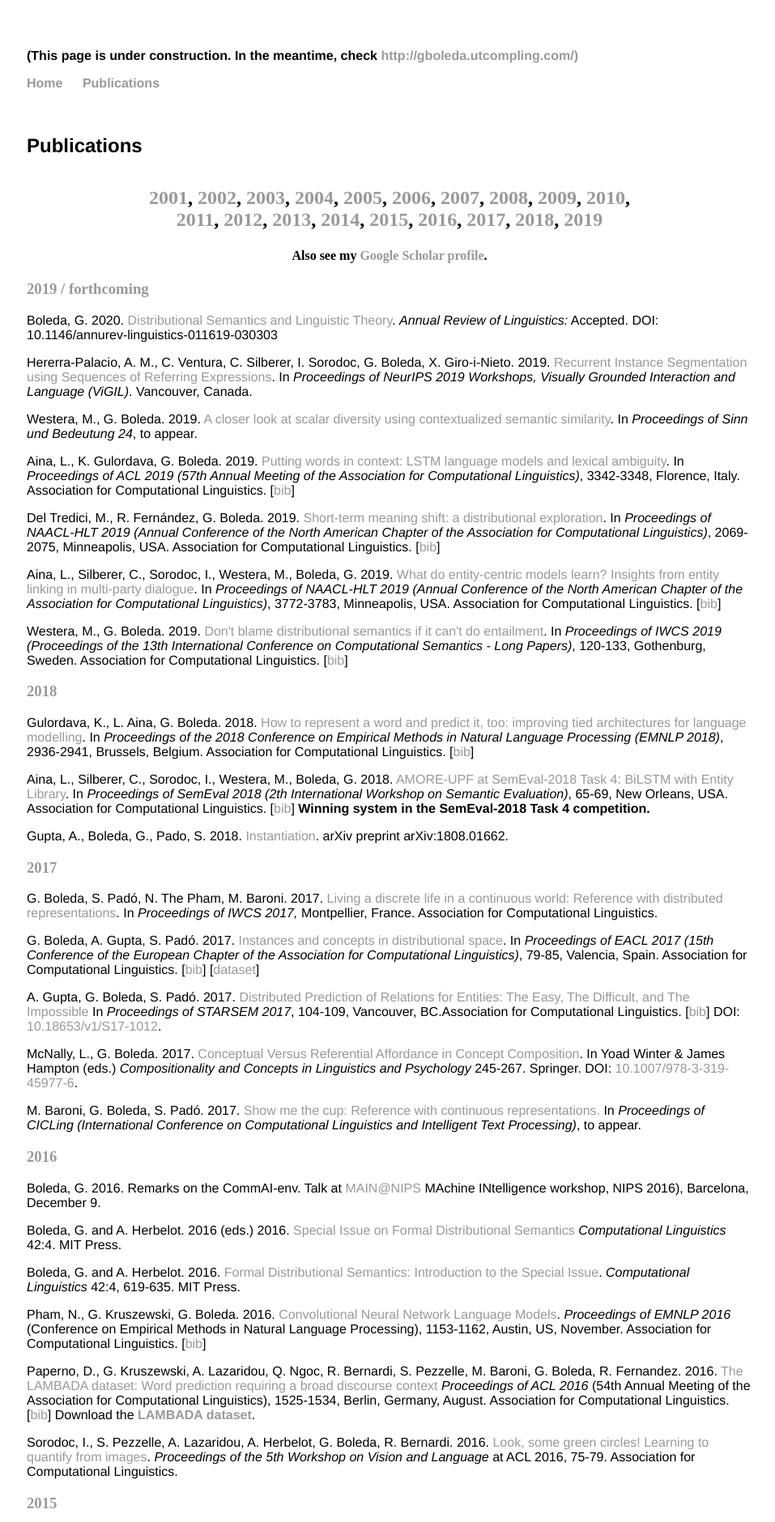
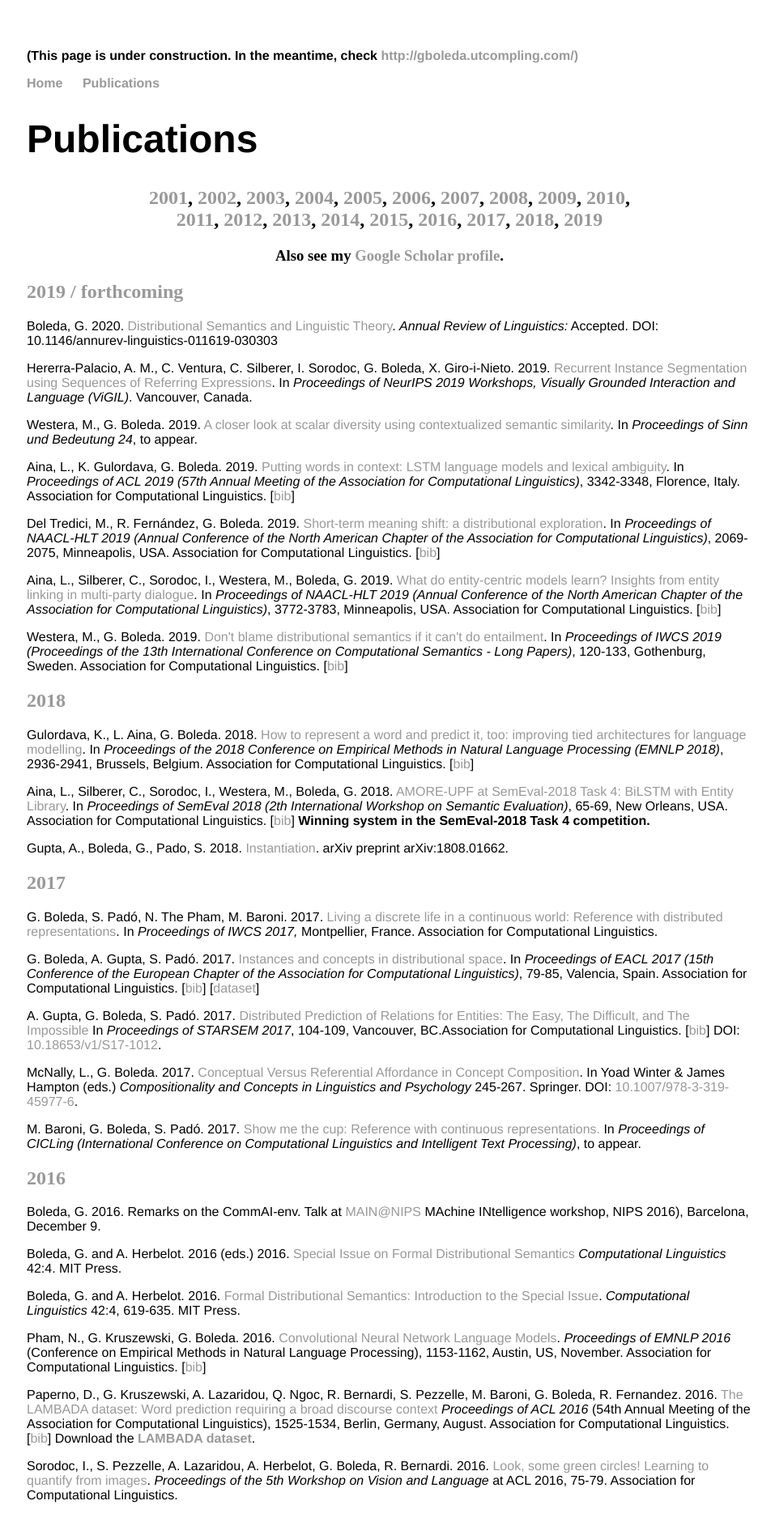
Before and after one commit to gboleda/gboleda.github.io, a Jekyll site: the page built from pubs/index.html, in a window 1280 px wide. Shown: the top 1880 px of the page at 81% size, without its empty margins (159-1116 px from the left). Built offline with Jekyll 4.4.1, drawn with Linux system fonts in a browser that asks for light colours.

Commit message:
format embellishment

```diff
--- a/pubs/index.html
+++ b/pubs/index.html
@@ -3,7 +3,7 @@ layout: default
 title: Publications
 ---
 
-<h1 style="text-align:left"><font size="5">Publications</font></h1>
+<h1 style="text-align:left">Publications</h1>
 <h2 align="center">
 <a href="#2001">2001</a>,
 <a href="#2002">2002</a>,
@@ -19,9 +19,9 @@ title: Publications
 <a href="#2011">2011</a>, <a href="#2012">2012</a>, <a href="#2013">2013</a>, <a href="#2014">2014</a>, <a href="#2015">2015</a>, <a href="#2016">2016</a>, <a href="#2017">2017</a>, <a href="#2018">2018</a>, <a href="#2019">2019</a>
 </h2>
 
-<h4 style="text-align:center">Also see my <a href="https://scholar.google.com/citations?user=NFJ9kUEAAAAJ">Google Scholar profile</a>.</h4>
+<h3 style="text-align:center">Also see my <a href="https://scholar.google.com/citations?user=NFJ9kUEAAAAJ">Google Scholar profile</a>.</h3>
 
-<h3><a name="2019">2019 / forthcoming</a></h3>
+<h2><a name="2019">2019 / forthcoming</a></h2>
 
 <!--
 <p>. 2020.
@@ -66,7 +66,7 @@ In <i>Proceedings of IWCS 2019 (Proceedings of the 13th International Conference
 [<a href="https://www.aclweb.org/anthology/papers/W/W19/W19-0410.bib" >bib</a>]
 </p>
 
-<h3><a name="2018">2018</a></h3>
+<h2><a name="2018">2018</a></h2>
 
 <p>Gulordava, K., L. Aina, G. Boleda. 2018.
   <a href="https://www.aclweb.org/anthology/D18-1323.pdf">How to represent a word and predict it, too: improving tied architectures for language modelling</a>. In<em> Proceedings of the 2018 Conference on Empirical Methods in Natural Language Processing  (EMNLP 2018)</em>, 2936-2941, Brussels, Belgium. Association for Computational Linguistics.
@@ -82,7 +82,7 @@ In <i>Proceedings of SemEval 2018 (2th International Workshop on Semantic Evalua
   <a href="https://arxiv.org/pdf/1808.01662">Instantiation</a>. arXiv preprint arXiv:1808.01662.</p>
 
 
-<h3><a name="2017">2017</a></h3>
+<h2><a name="2017">2017</a></h2>
 
 <p>G. Boleda, S. Padó, N. The Pham, M. Baroni. 2017.
 <a href="https://aclweb.org/anthology/W/W17/W17-6904.pdf">Living a discrete life in a continuous world: Reference with distributed  representations</a>.
@@ -106,7 +106,7 @@ In Yoad Winter &amp; James Hampton (eds.) <i>Compositionality and Concepts in Li
 <a href="https://link.springer.com/chapter/10.1007/978-3-319-77113-7_17">Show me the cup: Reference with continuous representations.</a>
 In <i>Proceedings of CICLing (International Conference on Computational Linguistics and Intelligent Text Processing)</i>, to appear.</p>
 
-<h3><a name="2016">2016</a></h3>
+<h2><a name="2016">2016</a></h2>
 <p>
 Boleda, G. 2016.
 Remarks on the CommAI-env.
@@ -143,7 +143,7 @@ Sorodoc, I., S. Pezzelle, A. Lazaridou, A. Herbelot, G. Boleda, R. Bernardi. 201
 Association for Computational Linguistics.
 </p>
 
-<h3><a name="2015">2015</a></h3>
+<h2><a name="2015">2015</a></h2>
 
 <p>Gupta, A., G. Boleda, M. Baroni, S. Padó. 2015. <a href="http://anthology.aclweb.org/D/D15/D15-1002.pdf">Distributional vectors encode referential attributes</a>.
 In <i>Proceedings of EMNLP 2015 </i>(Conference on Empirical Methods in Natural Language Processing), 12-2. Lisbon, Portugal, September.
@@ -174,7 +174,7 @@ Processing Meaning</a></i>, Barcelona (Spain), May 2015.</p>
 <p>Boleda, G., <a href="https://www.dropbox.com/s/2nfrr0zkab6phg7/boleda-erk-aaai-symposium-krr-2015-def.pdf?dl=0">Distributional semantics for lexical semantics</a>. Invited talk at <i>Catalonia-Israel Symposium on Lexical Semantics and Grammatical Structure in Event Conceptualization</i>, The
 Hebrew University of Jerusalem, February 16-18 2015. </p>
 
-<h3><a name="2014">2014</a></h3>
+<h2><a name="2014">2014</a></h2>
 
 <p>G. Boleda, K. Erk.  2014. <b>Distributional Semantic Features as Semantic Primitives – or Not.</b>
 Poster at <i><a href="https://sites.google.com/site/learningsemantics2014">NIPS 2014 workshop on Learning Semantics</a></i>, Montreal, Canada, December 12, 2014.</p>
@@ -191,7 +191,7 @@ In R. Baglini, T. Grinsell, J. Keane, A. R. Singerman, J. Thomas (eds.), <i>CLS
 [<a href="https://www.dropbox.com/s/nnumn762qrni1u9/arsenijevicetal_cls46.pdf?dl=0">PDF</a> (preprint)]
 
 </p>
-<h3><a name="2013">2013</a></h3>
+<h2><a name="2013">2013</a></h2>
 
 <p>Font-Clos, F., G. Boleda, A. Corral. 2013.
   <b>A scaling law beyond Zipf's law and its relation to Heaps' law</b>.
@@ -216,7 +216,7 @@ In R. Baglini, T. Grinsell, J. Keane, A. R. Singerman, J. Thomas (eds.), <i>CLS
 </p>
 
 <p>Boleda, G., M. Baroni, N. The Pham, L. McNally. 2013.
-  <b>Intensionality was only alleged: On adjective-noun composition in distributional semantics</b>. <i>Proceedings of <a href="http://www.ling.uni-potsdam.de/iwcs2013">IWCS 2013</a></i>, Potsdam, Germany, pp. 35-46. [<b><a href="http://www.aclweb.org/anthology/W/W13/W13-0104.pdf">paper</a></b>, <a href="https://www.dropbox.com/s/h4leh6nvx9gnu7q/boleda-et-al-iwcs2013-slides.pdf?dl=0">slides</a>, <a href="https://www.dropbox.com/s/iyaxc8yug6j8lh3/data-iwcs2013.zip?dl=0">data</a>, <a href="http://www.aclweb.org/anthology/W/W13/W13-0104.bib">bib</a>]</p>
+  <b>Intensionality was only alleged: On adjective-noun composition in distributional semantics</b>. <i>Proceedings of <a href="http://www.ling.uni-potsdam.de/iwcs2013">IWCS 2013</a></i>, Potsdam, Germany, pp. 35-46. [<b><a href="http://www.aclweb.org/anthology/W/W13/W13-0104.pdf">paper</a></b>, <a href="https://www.dropbox.com/s/h4leh6nvx9gnu7q/boleda-et-al-iwcs2013-slides.pdf?dl=0">slides</a>, <a href="https://www.dropbox.com/s/iyaxc8yug6j8lh2/data-iwcs2013.zip?dl=0">data</a>, <a href="http://www.aclweb.org/anthology/W/W13/W13-0104.bib">bib</a>]</p>
 
 <a name="2012">2012</a>
 
@@ -265,7 +265,7 @@ In Torrens Álvarez, María Jesús y Sánchez-Prieto Borja, Pedro (eds.), <i>Nue
 [<b><a href="https://dl.dropbox.com/u/513347/pubs/sanchezmarco-fontana-boleda2012.pdf">paper</a></b>]
 
 </p>
-<h3><a name="2011">2011</a></h3>
+<h2><a name="2011">2011</a></h2>
 
 <p>
 Baroni, M., E. Bruni, G. B. Tran, A. Anderson, G. Boleda, M. Ciaramita, A. Lenci. 2011.
@@ -296,7 +296,7 @@ Talk at <i>4th Conference on Quantitative Investigations in Theoretical Linguist
 [<b><a href="http://korpling.german.hu-berlin.de/qitl4/presentations/QITL4_Berndt_et_al_talk.pdf">slides</a></b>]
 </p>
 
-<h3><a name="2010">2010</a></h3>
+<h2><a name="2010">2010</a></h2>
 
 <p>Arsenijevic, B., G. Boleda, B. Gehrke, L. McNally. 2010.
 <b>Unifying the semantics for "thematic" and "classificatory" uses of ethnic adjectives.</b>
@@ -337,7 +337,7 @@ In <i>Proceedings of LREC 2010</i>, Valletta, Malta. ISBN 2-9517408-6-7.
 [<b><a href="http://www.lrec-conf.org/proceedings/lrec2010/pdf/373_Paper.pdf">PDF</a></b>] [<a href="http://aclweb.org/aclwiki/index.php?title=Database_of_Catalan_Adjectives_%28Repository%29">data</a>]
 </p>
 
-<h3><a name="2009">2009</a></h3>
+<h2><a name="2009">2009</a></h2>
 
 <p>Corral, A., R. Ferrer i Cancho, G. Boleda, A. Diaz-Guilera. 2009.
   <b >Universal Complex Structures in Written Language.</b> Available at <a href="http://arxiv.org/abs/0901.2924" >http://arxiv.org/abs/0901.2924</a>.
@@ -390,7 +390,7 @@ Boleda, G. 2009.
 Talk at <i>III Jornadas PLN-TIMM: Modelos y técnicas para el acceso a la información multilingüe y multimodal en la web.</i> Colmenarejo, Spain, 5-6 February.
 </p>
 
-<h3><a name="2008">2008</a></h3>
+<h2><a name="2008">2008</a></h2>
 <p>
 Corral, A., R. Ferrer i Cancho, G. Boleda, A. Diaz-Guilera. 2008.
 <b>Universality classes and community structure in word recurrence.</b>
@@ -426,7 +426,7 @@ Special Issue on Ambiguity and Semantic Judgements. ISSN 1570-7075.
 
 <p>Vandeghinste, V., P. Dirix, I. Schuurman, S. Markantonatou, S. Sofianopoulos, M. Vassiliou, O. Yannoutsou, T. Badia, M. Melero, G. Boleda, M. Carl, P. Schmidt. 2008. <b>Evaluation of a Machine Translation System for Low Resource Languages: METIS-II</b>. In Proceedings of LREC 2008, Marrakech, Morocco. ISBN 2-9517408-4-0.</p>
 Boleda, G., T. Badia. 2008. <b>CUCWEB: un corpus de la llengua catalana construït a partir de la web</b>. <i>Estudis romànics</i> 30:291-293. Institut d'Estudis Catalans.
-<h3><a name="2007">2007</a></h3>
+<h2><a name="2007">2007</a></h2>
 
 <p>
 Boleda, G., S. Schulte im Walde, T. Badia. 2007.
@@ -445,7 +445,7 @@ Ph.D. thesis, Pompeu Fabra University.
 [<b><a href="https://www.dropbox.com/s/gs9tynzjnd59xvu/tesigbtFinal070307.pdf?dl=0">PDF</a></b>]
 </p>
 
-<h3><a name="2006">2006</a></h3>
+<h2><a name="2006">2006</a></h2>
 
 <p>Boleda, G., S. Bott, C. Castillo, R. Meza, T. Badia, V. López. 2006.
 <b>CUCWeb: a Catalan corpus built from the Web.
@@ -454,7 +454,7 @@ In <i>Proceedings of the Second Workshop on the Web as a Corpus</i> at <i>EACL'0
 [<b><a href="http://www.citeulike.org/bibtex_options/user/ChaTo/article/501628">BIB</a>, <a href="http://www.aclweb.org/anthology/W/W06/W06-1704.pdf">PDF</a></b>]
 </p>
 
-<h3><a name="2005">2005</a></h3>
+<h2><a name="2005">2005</a></h2>
 
 <p>Badia, T., G. Boleda, M. Melero, A. Oliver. 2005. <b>El proyecto METIS-II. </b>
 <i>Revista de Procesamiento del Lenguaje Natural.</i> ISSN 1135-5948, 35, pp. 443-444.
@@ -496,7 +496,7 @@ In <i>Proceedings of the Interdisciplinary Workshop on the Identification and Re
 <a>
 
 </a>
-<h3><a name="2004">2004</a></h3>
+<h2><a name="2004">2004</a></h2>
 
 <p>Boleda, G., S. Bott, B. Poblete, <a href="http://www.chato.cl/">C. Castillo</a>, M.E. Fuenmayor, T. Badia, V. López. 2004. <b>CuCWeb: un corpus del català construït a partir de la web.</b> <i>II Congrés Online de l'Observatori per a la Cibersocietat, Barcelona</i>, Spain.
 [<b><a href="http://www.cibersociedad.net/congres2004/grups/fitxacom_publica2.php?grup=86&amp;id=472&amp;idioma=ca">HTML</a></b>]
@@ -533,7 +533,7 @@ Mayol, L. McNally, C. de la Mota, M. Quixal, Y. Rodríguez,
 O. Valentín, E. Vallduví, T. Vallverdú. 2004. <b>PrADo: Preparación
 Automatizada de Documentos (TIC 2000-1681).</b> Technical report. <b><a href="http://mutis.upf.es/glicom/Papers/inftecn/pradov2.pdf">[PDF] (2,5MB)</a></b> </p>
 
-<h3><a name="2003">2003</a></h3>
+<h2><a name="2003">2003</a></h2>
 
 
 
@@ -545,7 +545,7 @@ Acquisition.</b> <i>Proceedings of the 10th Conference of The European
 Chapter of the Association for Computational Linguistics (EACL 2003) Student Research Workshop</i>, pp. 9-16,
 Budapest, Hungary. ISBN: 1-932432-01-9 [<b><a href="https://www.aclweb.org/anthology/E03-3003">PDF</a></b>] </p>
 
-<h3><a name="2002">2002</a></h3>
+<h2><a name="2002">2002</a></h2>
 <p>Alsina, À., T. Badia, G. Boleda, S. Bott, À. Gil, M. Quixal,
 O. Valentín. 2002.
 <b>CATCG: a general purpose parsing tool applied.</b>
@@ -587,7 +587,7 @@ paral·lels anotats.</b>
 <p>Alonso, L., G. Boleda. 2002. <b>An Approach to Catalan Adjective Lexical Classes by Clustering.</b> Talk at <i>Workshop on Quantitative Investigations for Theoretical Linguistics</i>, Osnabrück, Germany, 3-5 October.
 </p>
 
-<h3><a name="2001">2001</a></h3>
+<h2><a name="2001">2001</a></h2>
 <p>Badia, T., G. Boleda, M. Quixal. 2001. <b>Curso sobre Tecnologías de la lengua (segunda edición).</b>
 <i>QUARK, Ciencia, Medicina, Comunicación y Cultura</i>, 21, Jul - Sept. 2001. pp. 14-16. ISSN: 1135-8521
 </p>
```
